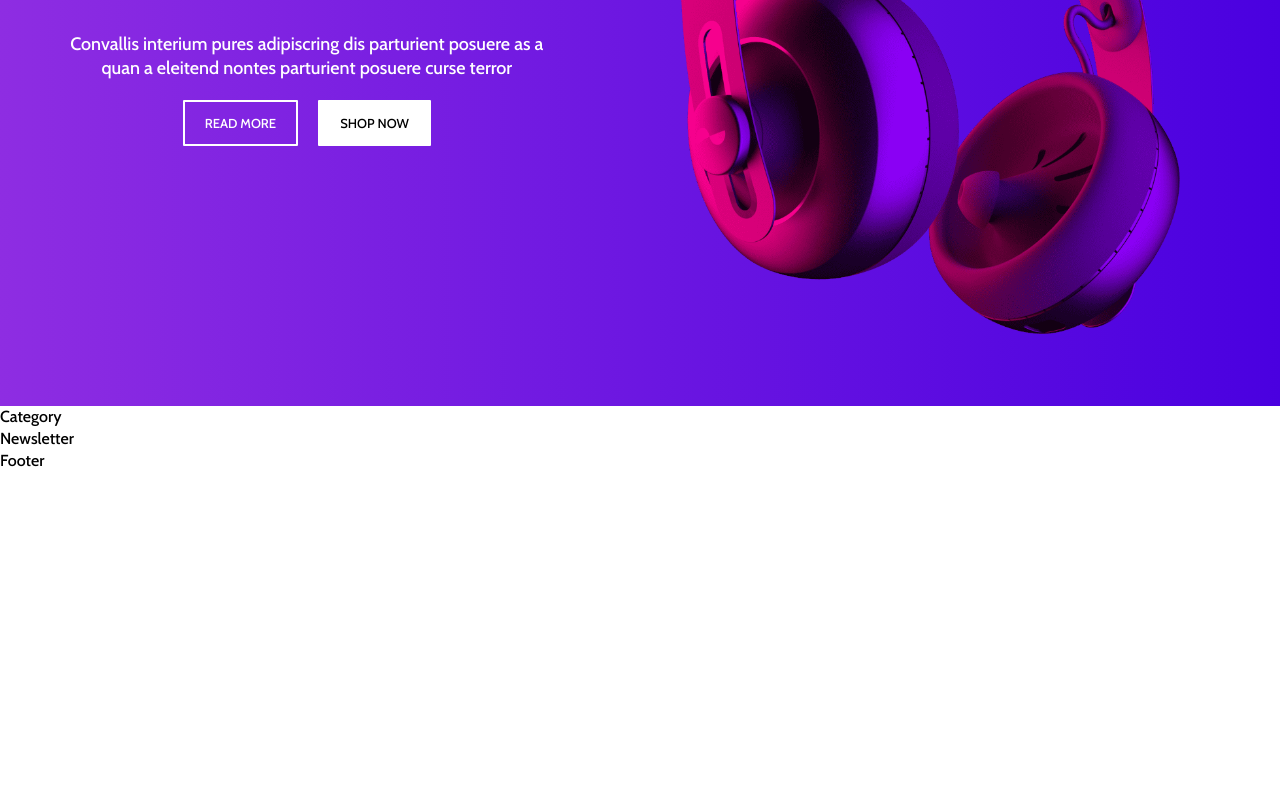
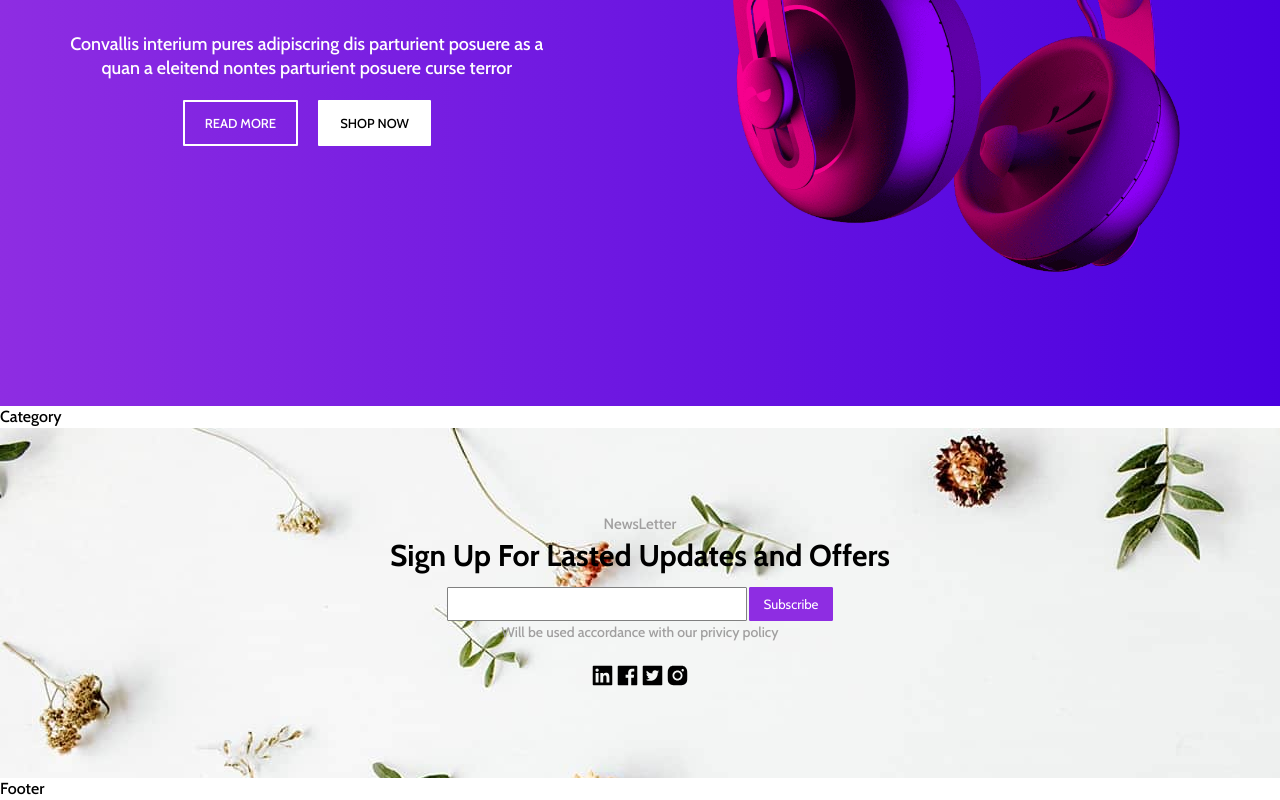
Before and after one commit to saad-ahmed006/ecommerce-project-reactjs-backend-use, a React (Vite) app in the folder client/: page / in a window 1280 px wide. Shown: the part 411-1211 px from the top of the page. Before the commit the page ends 883 px from the top, so only its background shows below. Built offline with nearby package versions, Linux system fonts and the light colour scheme.

Commit message:
newsletter-component-add

```diff
--- a/client/src/components/Footer/Newsletter/Newsletter.jsx
+++ b/client/src/components/Footer/Newsletter/Newsletter.jsx
@@ -1,6 +1,27 @@
+import React from "react";
 import "./Newsletter.scss";
+import { AiFillLinkedin, AiFillFacebook, AiFillTwitterSquare, AiFillInstagram } from 'react-icons/ai'
 const Newsletter = () => {
-    return <div>Newsletter</div>;
-};
+    return (
+    <div className="newsLetterContainer">
+
+        <div className="newsLetterContent">
+            <p>NewsLetter</p>
+            <h1>Sign Up For Lasted Updates and Offers</h1>
+            <div className="inputContainer">
+                <input type="email"></input>
+                <button className="btn">Subscribe</button>
+            </div>
+            <span>Will be used accordance with our privicy policy</span>
+            <div className="mediaIcons">
+                <span><AiFillLinkedin /></span>
+                <span><AiFillFacebook /></span>
+                <span><AiFillTwitterSquare /></span>
+                <span><AiFillInstagram /></span>
+            </div>
+        </div>
+    </div>
+    )
+}
 
 export default Newsletter;
--- a/client/src/components/Footer/Newsletter/Newsletter.scss
+++ b/client/src/components/Footer/Newsletter/Newsletter.scss
@@ -1 +1,91 @@
-// @import "../../../css-config/mixins.scss";
+@import "../../../mixins.scss";
+
+.newsLetterContainer {
+    background-image: url("../../../assets/newsletter-bg.jpeg");
+    height: 350px;
+    display: flex;
+    flex-direction: column;
+    justify-content: center;
+    align-items: center;
+}
+
+.newsLetterContent {
+    text-align: center;
+
+    p {
+        font-size: 15px;
+        margin-bottom: 10px;
+        color: rgb(160, 159, 159);
+    }
+
+    h1 {
+        font-size: 20px;
+        font-weight: bold;
+        margin-bottom: 20px;
+        color: rgb(0, 0, 0);
+
+
+        @include md {
+            font-size: 30px;
+        }
+    }
+
+    span {
+        color: rgb(160, 159, 159);
+        font-size: 11px;
+        margin-top:20px ;
+
+        @include md {
+            font-size: 14px;
+        }
+    }
+
+    .inputContainer {
+margin-top: 20px;
+
+        input {
+            width: 60%;
+            padding: 6px;
+            background-color: white;
+            border: none;
+            outline: none;
+            border: 1px solid grey;
+            border-radius: 1px;
+
+            @include md {
+                padding: 8px;
+            }
+
+
+        }
+
+        .btn {
+            padding: 6px 14px;
+            background-color: #8e2de2;
+            color: white;
+            border-radius: 1px;
+            margin-left: 2px;
+            border:1px solid #8e2de2;
+            outline: none;
+            cursor: pointer;
+
+            @include md {
+                padding: 8px 14px;
+                border-radius: 1px;
+            }
+
+        }
+    }
+
+    .mediaIcons {
+        margin-top: 20px;
+        span {
+            font-size: 17px;
+            color: black;
+
+            @include md {
+                font-size: 25px;
+            }
+        }
+    }
+}
--- a/client/src/components/Header/Header.scss
+++ b/client/src/components/Header/Header.scss
@@ -8,6 +8,7 @@
     align-items: center;
     color: white;
     padding: 20px 0px;
+    z-index: 9999;
 }
 
 .stiky-Header {
--- a/client/src/components/Home/Banner/Banner.scss
+++ b/client/src/components/Home/Banner/Banner.scss
@@ -96,7 +96,7 @@
             margin-bottom: 25px;
 
             @include md {
-                width: 500px;
+                width: 450px;
                 margin-right: 60px;
                 margin-top: 50px;
                 margin-bottom: 0px;
```
